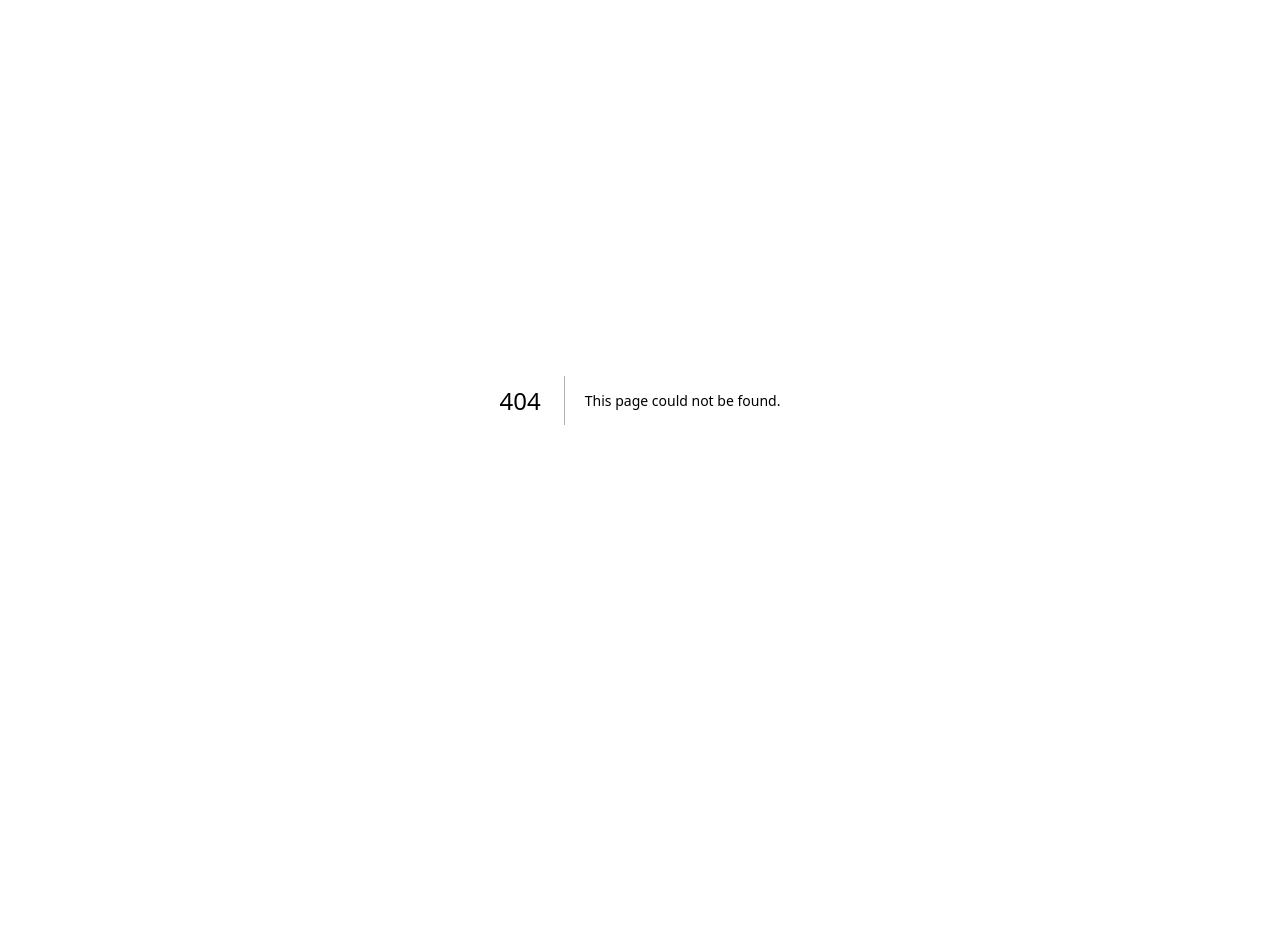
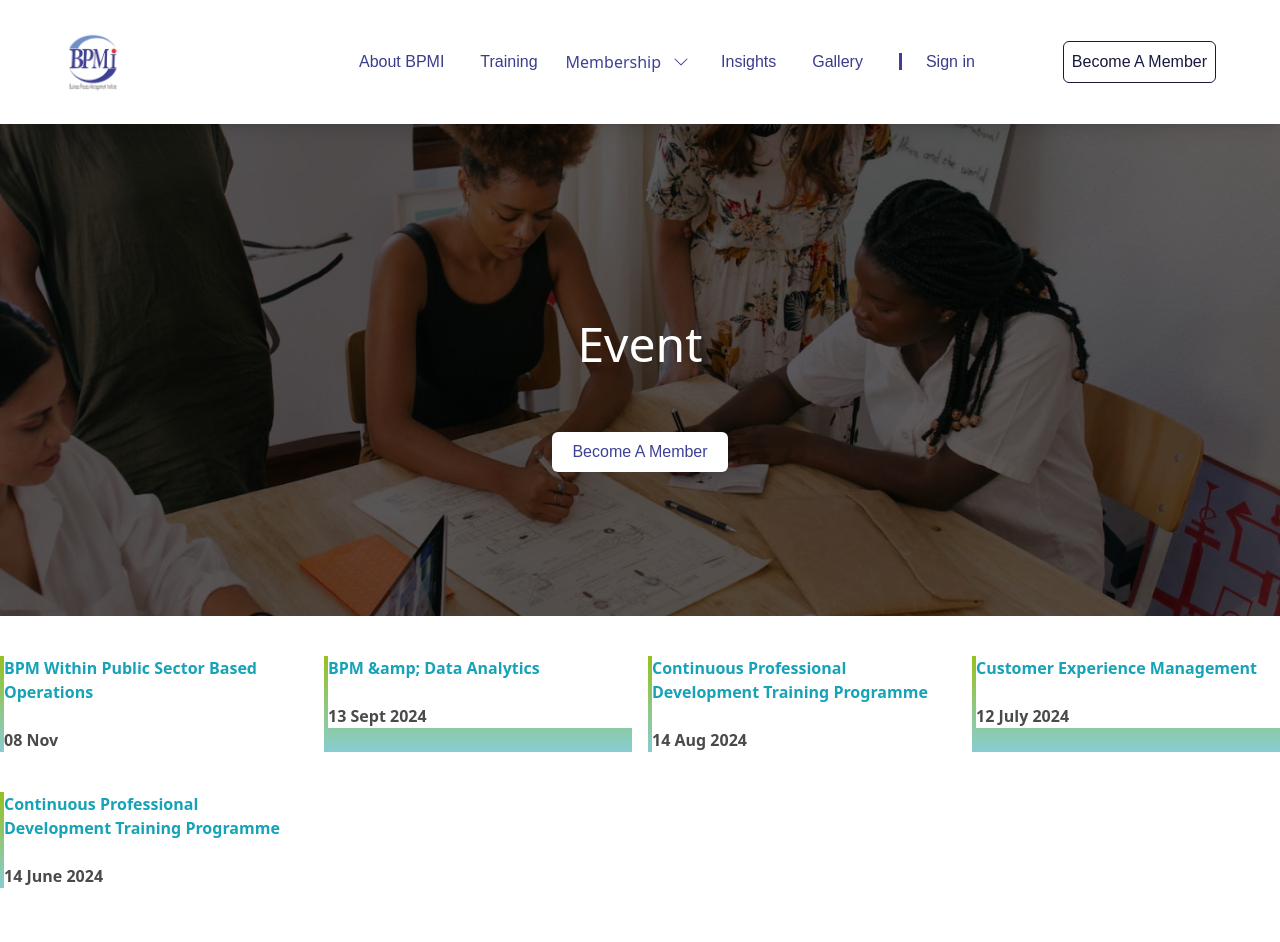
Before and after one commit to Tomation-Solution/bpmi, a Next.js app: page /event in a window 1280 px wide. Before the commit this address had no page. Shown: the top 942 px of the page. Before the commit the page ends 800 px from the top, so only its background shows below. Built offline with nearby package versions, Linux system fonts and the light colour scheme.

Commit message:
updated bpmi content

```diff
--- a/src/components/Hero.tsx
+++ b/src/components/Hero.tsx
@@ -20,6 +20,7 @@ const Hero = ({ img, title }: HeroProp) => {
      h-[100%]
       absolute
       object-cover
+      bg-bottom
       "
         alt=""
         height={500}
@@ -65,7 +66,9 @@ export const Herofn = ({ img, title }: HeroProp) => {
   return (
     <div className="relative flex  items-center justify-center min-h-[400px] md:min-h-[500px] mb-10">
       <Image
-        src={`/${img}.jpg`}
+
+        // src={`/${img}.jpg`}
+        src={`/gallery (1).jpg`}
         className="w-[100%]
      h-[100%]
       absolute
--- a/src/components/landing-page/GetMore.tsx
+++ b/src/components/landing-page/GetMore.tsx
@@ -5,32 +5,41 @@ import React from "react";
 import Button from "../Button";
 import PLink from "../PLink";
 
-const data = [
+export const eventdata = [
   {
     date_month:'Nov',
     date_day:'08',
     title:'BPM Within Public Sector Based Operations',
+    year:''
   },
   {
     date_month:'Sept',
     date_day:'13',
     title:'BPM &amp; Data Analytics',
+    year:'2024'
+
   },
   {
     date_month:'Aug',
     date_day:'14',
     title:'Continuous Professional Development Training Programme',
+    year:'2024'
+
   },
   {
     date_month:'July',
     date_day:'12',
     title:'Customer Experience Management',
+    year:'2024'
+
   }
   ,
   {
     date_month:'June',
     date_day:'14',
     title:'Continuous Professional Development Training Programme',
+    year:'2024'
+
   }
 ]
 const GetMore = () => {
@@ -64,10 +73,10 @@ const GetMore = () => {
           <div className="mt-20   w-full flex items-center justify-center  absolute">
             <div className=" ml-20">
               <h2 className="text-primary font-bold text-[39px] font-inter ">
-                Join Our Upcoming <br /> Eventss
+                Join Our Upcoming <br /> Events
               </h2>
               <div className="">
-                {data.map((a,index) => (
+                {eventdata.map((a,index) => (
                   <div
                     key={index}
                     className="flex max-w-[500px] border-b border-[#DBDBDB] py-2"
@@ -86,7 +95,7 @@ const GetMore = () => {
               </div>
               <div className="flex w-full justify-center p-16">
                 <PLink
-                  href="services"
+                  href="event"
                   text="View All"
                   styles="bg-primary text-white rounded-full px-4"
                 />
--- a/src/components/landing-page/Interested.tsx
+++ b/src/components/landing-page/Interested.tsx
@@ -25,7 +25,7 @@ const Interested = () => {
 export const Interestedfn = () => {
   return (
     <div
-      className={`bg-[url(/plentysmile.jpg)] bg-no-repeat bg-cover flex justify-center items-center p-4 md:p-10`}
+      className={`bg-[url(/reel.jpg)] bg-no-repeat bg-cover flex justify-center items-center p-4 md:p-10`}
     >
       <div className="text-center text-white  w-fit ">
         <h2 className="font-bold text-[36px] mb-5 md:mb-12">
--- /dev/null
+++ b/src/pages/event.tsx
@@ -0,0 +1,45 @@
+import Head from "next/head";
+import { Hero, Layout } from "@/components";
+import { Interestedfn } from "@/components/landing-page";
+import Service from "@/components/services";
+import { useRouter } from "next/router";
+import { eventdata } from "@/components/landing-page/GetMore";
+
+export default function Events() {
+
+  return (
+    <>
+      <Head>
+        <title>BPMI | Events</title>
+        <meta name="description" content="Generated by create next app" />
+        <meta name="viewport" content="width=device-width, initial-scale=1" />
+        <link rel="icon" href="/favicon.ico" />
+      </Head>
+      <main className={""}>
+        <Layout>
+          <Hero img={"womenwriting"} title={"Event"} />
+          {/* <Service /> */}
+            <div className="xl:grid-cols-4 md:grid-cols-2 grid gap-4 my-8 container mx-auto">
+            {eventdata.map((t,index)=>(
+                <div
+                key={index}
+                className="w-full pl-1  bg-gradient-to-b from-[#95C11F] to-[#88CDD3] mb-6"
+              >
+                <div className="w-full bg-white">
+                  <h4 className="text-[#16A2B7] font-bold text-[16px] mb-6">
+                  {t.title}
+                  </h4>
+                  <p className="text-[#4A4A4A] font-bold text-[16px]">
+                {t.date_day} {t.date_month} {t.year}
+                  </p>
+
+                </div>
+              </div>
+            ))}
+            </div>
+          <Interestedfn />
+        </Layout>
+      </main>
+    </>
+  );
+}
--- a/src/pages/services/index.tsx
+++ b/src/pages/services/index.tsx
@@ -16,7 +16,7 @@ export default function Events() {
       </Head>
       <main className={""}>
         <Layout>
-          <Hero img={"womenwriting"} title={"Services"} />
+          <Hero img={"gallery (2)"} title={"Services"} />
           <Service />
           <Interestedfn />
         </Layout>
```
